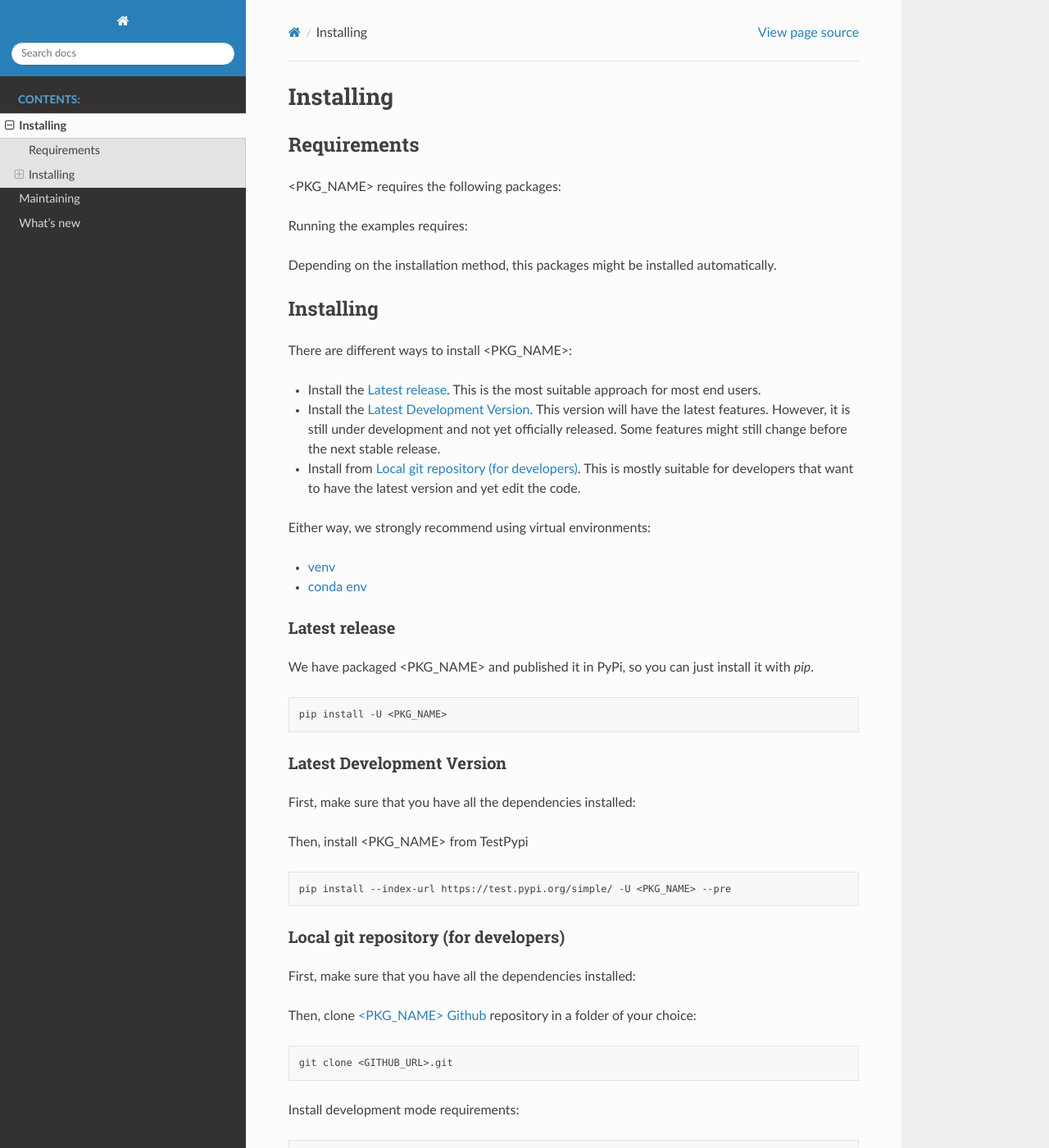
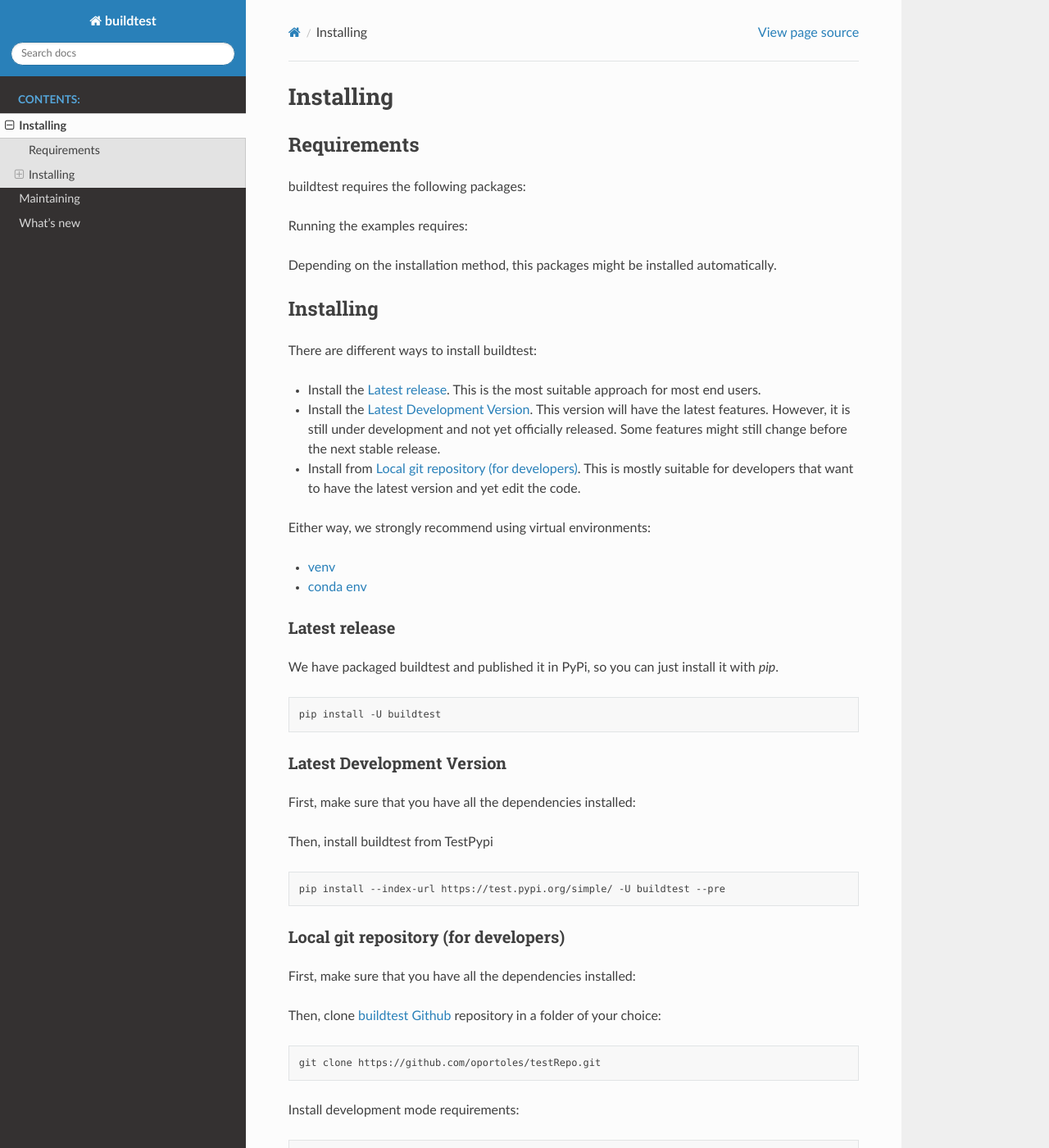
Before and after one commit to oportoles/testRepo, a Sphinx documentation site: the page built from docs/installation.rst, in a window 1280 px wide and 1400 px high. Shown: the whole window at 82% size. Built offline with Sphinx 7.4.7 and the Read the Docs theme 2.0.0, drawn with Linux system fonts in a browser that asks for light colours; some of the changed text lies outside the part shown.

```diff
--- a/docs/conf.py
+++ b/docs/conf.py
@@ -21,9 +21,9 @@ sys.path.append((curdir / 'sphinxext').as_posix())
 
 # -- Project information -----------------------------------------------------
 
-project = '<PKG_NAME>'
-copyright = '2021, Authors of <PKG_NAME>'
-author = '<AUTHOR_NAME>'
+project = 'buildtest'
+copyright = '2021, Authors of buildtest'
+author = 'O Portoles'
 
 
 # -- General configuration ---------------------------------------------------
--- a/docs/installation.rst
+++ b/docs/installation.rst
@@ -7,7 +7,7 @@ Installing
 Requirements
 ^^^^^^^^^^^^
 
-<PKG_NAME> requires the following packages:
+buildtest requires the following packages:
 
 Running the examples requires:
 
@@ -16,7 +16,7 @@ automatically.
 
 Installing
 ^^^^^^^^^^
-There are different ways to install <PKG_NAME>:
+There are different ways to install buildtest:
 
 * Install the :ref:`install_latest_release`. This is the most suitable approach
   for most end users.
@@ -39,12 +39,12 @@ Either way, we strongly recommend using virtual environments:
 Latest release
 --------------
 
-We have packaged <PKG_NAME> and published it in PyPi, so you can just install it
+We have packaged buildtest and published it in PyPi, so you can just install it
 with `pip`.
 
 .. code-block:: bash
 
-    pip install -U <PKG_NAME>
+    pip install -U buildtest
 
 
 .. _install_latest_development:
@@ -53,11 +53,11 @@ Latest Development Version
 --------------------------
 First, make sure that you have all the dependencies installed:
 
-Then, install <PKG_NAME> from TestPypi
+Then, install buildtest from TestPypi
 
 .. code-block:: bash
 
-    pip install --index-url https://test.pypi.org/simple/ -U <PKG_NAME> --pre
+    pip install --index-url https://test.pypi.org/simple/ -U buildtest --pre
 
 
 .. _install_development_git:
@@ -66,17 +66,17 @@ Local git repository (for developers)
 -------------------------------------
 First, make sure that you have all the dependencies installed:
 
-Then, clone `<PKG_NAME> Github`_ repository in a folder of your choice:
+Then, clone `buildtest Github`_ repository in a folder of your choice:
 
 .. code-block:: bash
 
-    git clone <GITHUB_URL>.git
+    git clone https://github.com/oportoles/testRepo.git
 
 Install development mode requirements:
 
 .. code-block:: bash
 
-    cd <PKG_NAME>
+    cd buildtest
     pip install -r dev-requirements.txt
 
 Finally, install in development mode:
--- a/docs/links.inc
+++ b/docs/links.inc
@@ -23,7 +23,7 @@
 .. _`conda env`: https://docs.conda.io/projects/conda/en/latest/user-guide/tasks/manage-environments.html
 
 .. _`Github`: https://github.com/
-.. _`<PKG_NAME> Github`: <GITHUB_URL>
+.. _`buildtest Github`: https://github.com/oportoles/testRepo/
 
 .. _`Wikipedia`: https://wikipedia.org
 
--- a/docs/redirect.html
+++ b/docs/redirect.html
@@ -4,6 +4,6 @@
     <title>Redirecting to main branch</title>
     <meta charset="utf-8">
     <meta http-equiv="refresh" content="0; url=./main/index.html">
-    <link rel="canonical" href="<DOC_URL>/main/index.html">
+    <link rel="canonical" href="https://oportoles.github.io/testRepo/main/index.html">
   </head>
 </html>
--- a/mockup/__init__.py
+++ /dev/null
@@ -1 +0,0 @@
-from . _version import __version__
--- a/mockup/_version.py
+++ /dev/null
@@ -1 +0,0 @@
-__version__ = '0.0.0.dev'
--- a/pyproject.toml
+++ b/pyproject.toml
@@ -5,5 +5,5 @@ build-backend = "setuptools.build_meta"
 [tool.setuptools_scm]
 version_scheme = "python-simplified-semver"
 local_scheme = "no-local-version"
-write_to = "<PKG_NAME>/_version.py"
+write_to = "buildtest/_version.py"
 write_to_template = "__version__ = '{version}'\n"
```
Also changed, not shown: README.md (+3 -3 lines), setup.py (+7 -7 lines), 4 other files.
